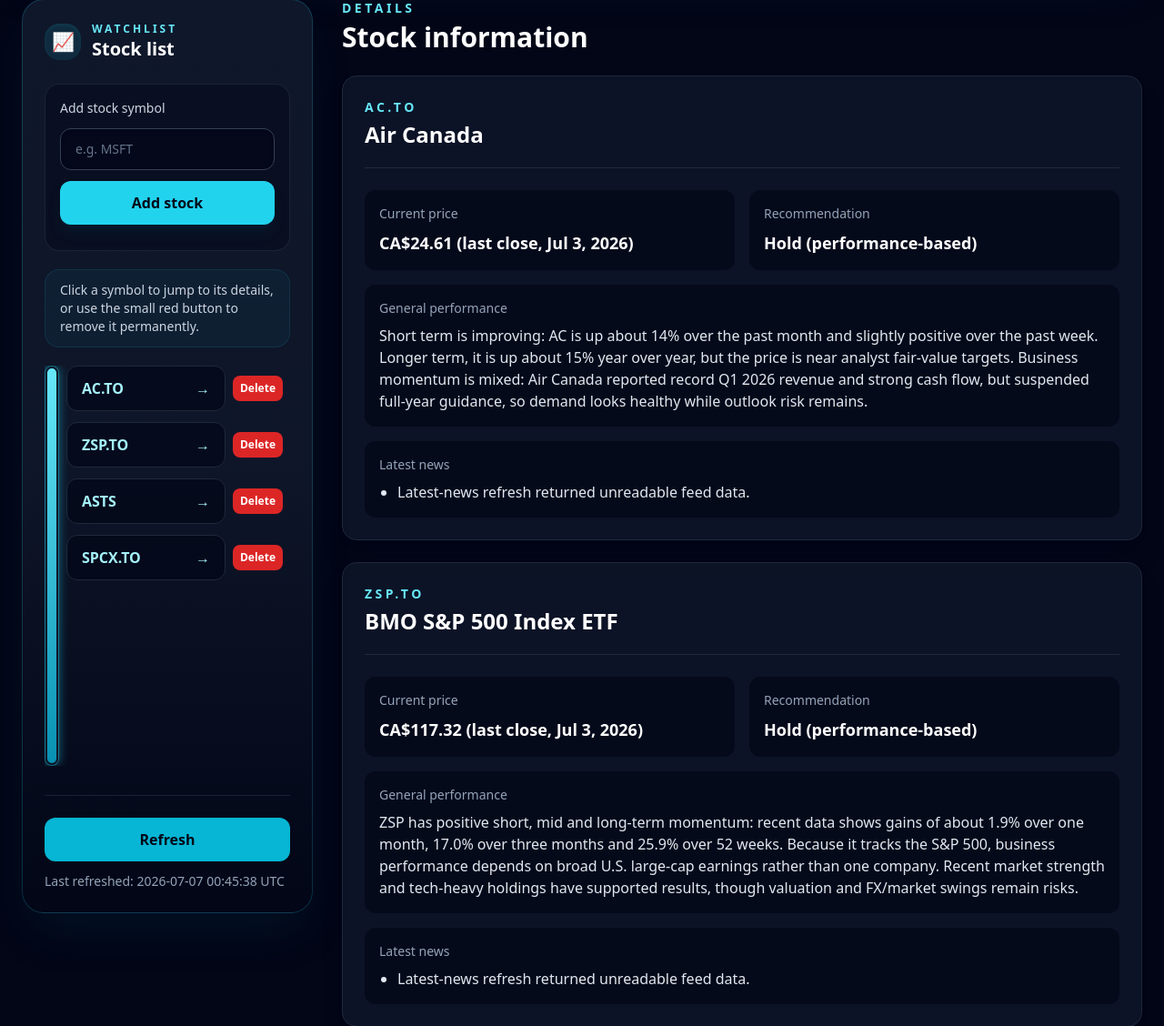
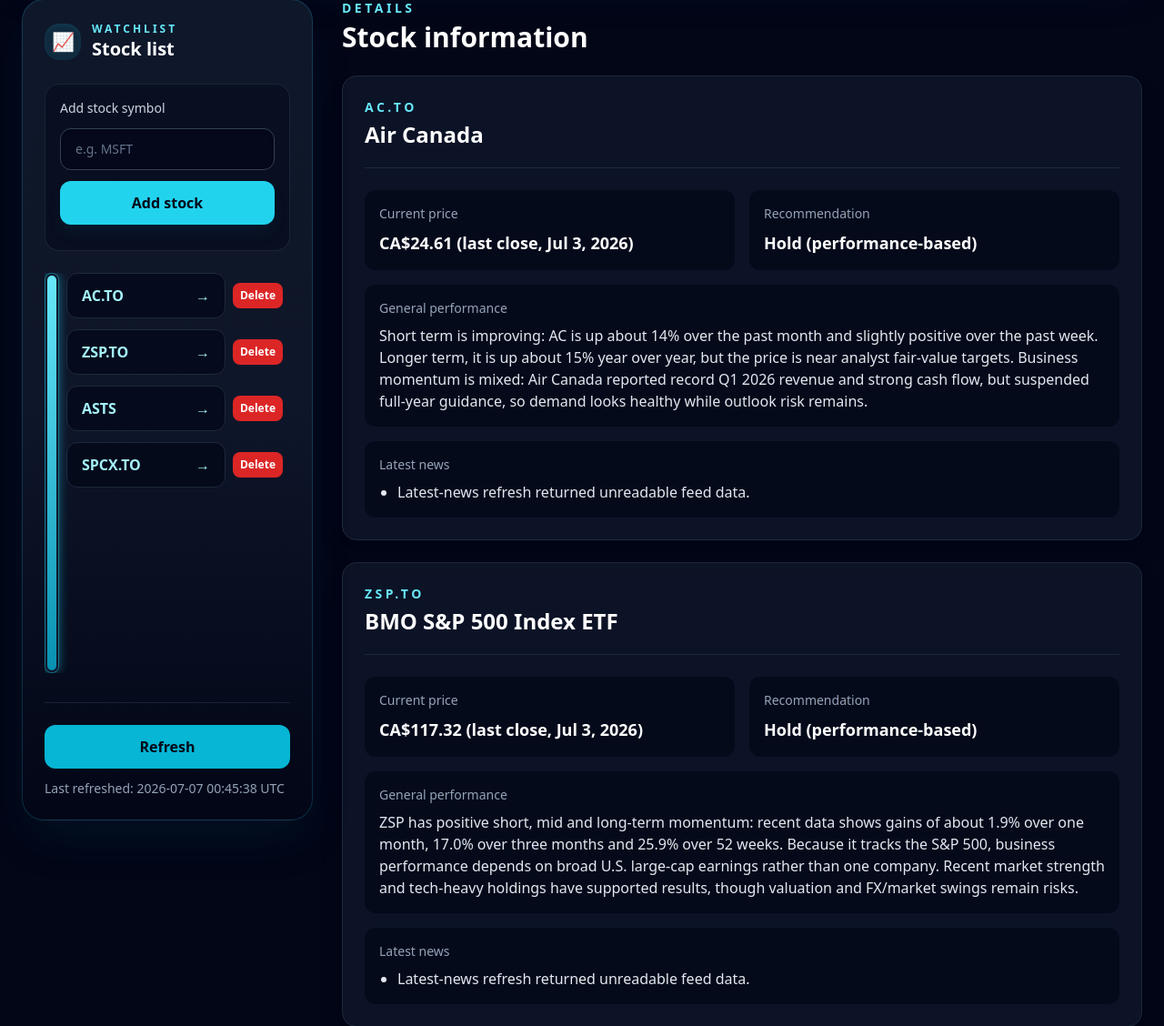
Before and after one commit to encwgwg/SnapshotOfCertainStocks, a Flask app: page / in a window 1280 px wide. Shown: the part 293-1421 px from the top of the page at 91% size. Run offline with Flask 3, Linux system fonts and the light colour scheme; data that the repository does not hold is empty; some libraries are stand-ins or nearby versions.

Commit message:
Remove watchlist help text

```diff
--- a/templates/index.html
+++ b/templates/index.html
@@ -62,8 +62,7 @@
                         <button type="submit" class="w-full rounded-xl bg-cyan-400 px-4 py-3 font-semibold text-slate-950 shadow-lg shadow-cyan-950/30 transition hover:bg-cyan-300 focus:outline-none focus:ring-2 focus:ring-cyan-200">Add stock</button>
                         <p id="add-stock-status" class="text-sm text-slate-400"></p>
                     </form>
-                    <p class="mt-5 rounded-2xl border border-cyan-400/10 bg-cyan-400/5 px-4 py-3 text-sm text-slate-300">Click a symbol to jump to its details, or use the small red button to remove it permanently.</p>
-                    <nav id="stock-list-scroll-region" class="stock-list-scrollbar relative mt-5 h-[55vh] pl-6 pr-2" aria-label="Scrollable stock list">
+                    <nav id="stock-list-scroll-region" class="stock-list-scrollbar relative mt-6 h-[55vh] pl-6 pr-2" aria-label="Scrollable stock list">
                         <div class="stock-list-scrollbar-track absolute bottom-0 left-0 top-0 w-4" data-stock-scrollbar aria-hidden="true">
                             <div class="stock-list-scrollbar-thumb absolute left-0 top-0 w-full" data-stock-scroll-thumb></div>
                         </div>
```
